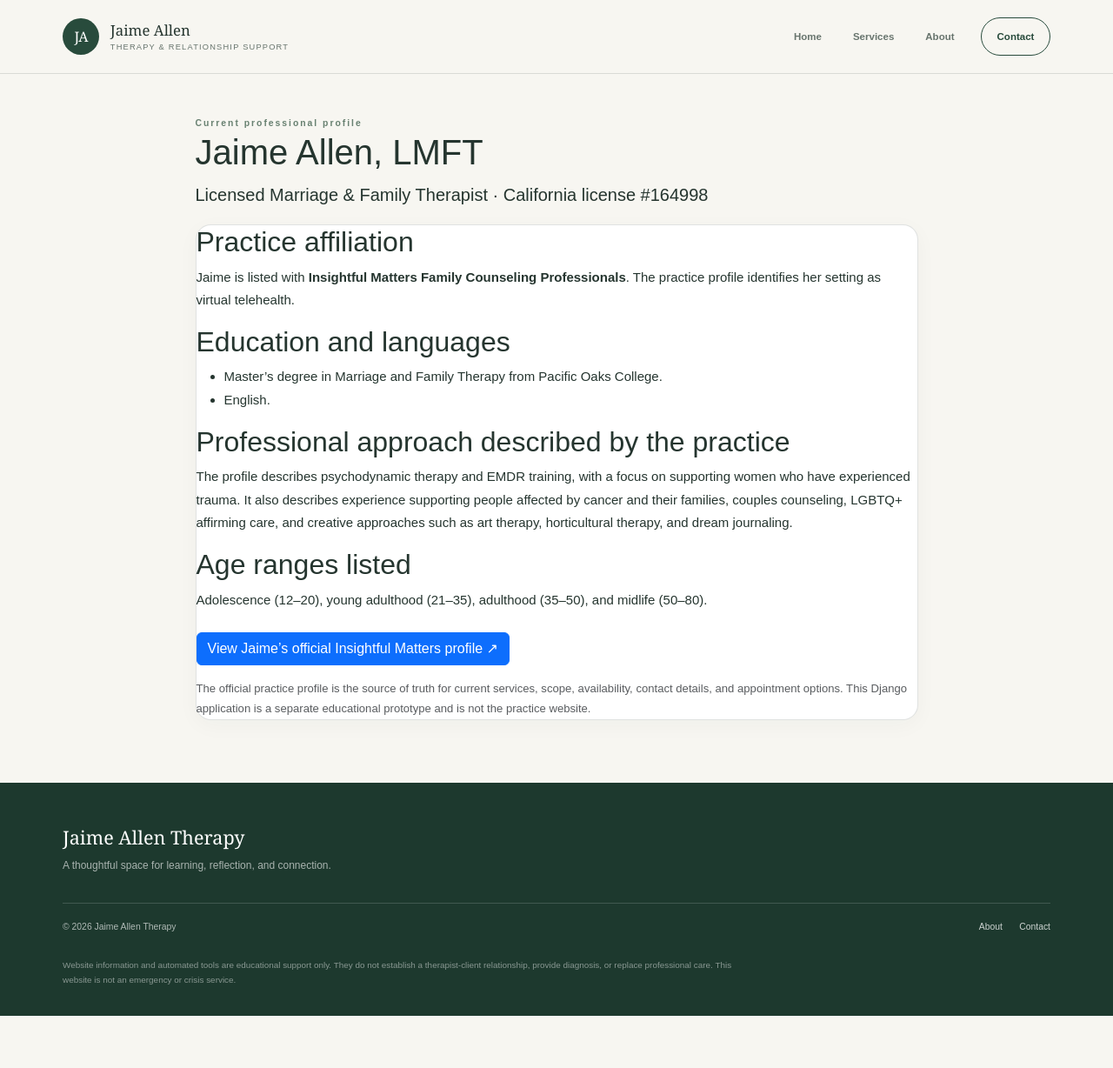
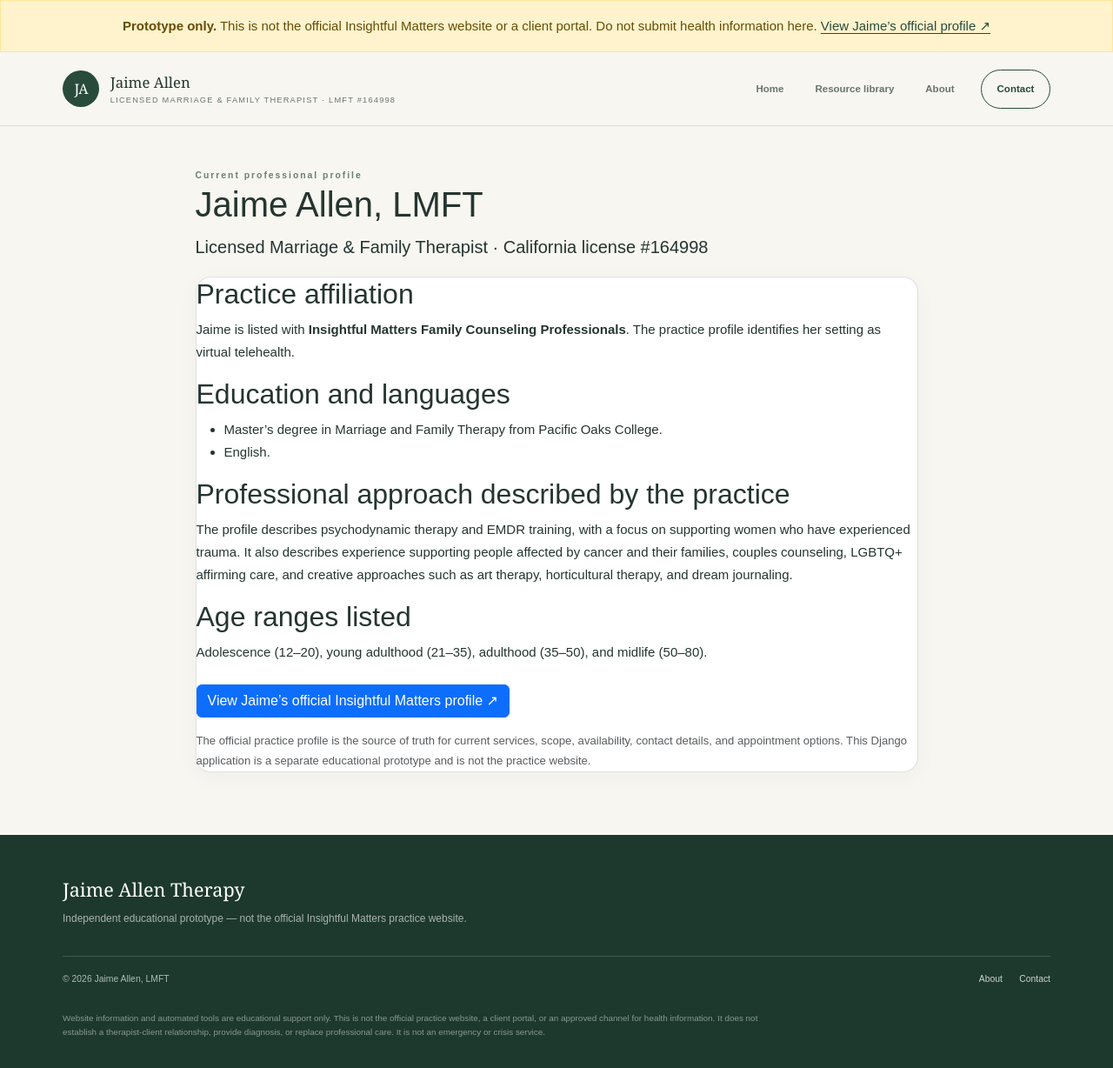
Before and after one commit to SchillingEnterprises/Jaime-Allen, a Django app: page /about/ in a window 1280 px wide. Shown: the whole page at 87% size. Before the commit the page ends 1168 px from the top, so only its background shows below. Run offline with Django 5.2, Linux system fonts and the light colour scheme.

Commit message:
Add prototype and sensitive-information boundary notice

```diff
--- a/therapy_site/templates/base.html
+++ b/therapy_site/templates/base.html
@@ -5,8 +5,8 @@
     <meta charset="utf-8">
     <meta name="viewport" content="width=device-width, initial-scale=1">
     <meta name="theme-color" content="#f6f5f1">
-    <meta name="description" content="{% block meta_description %}Thoughtful relationship support, communication skills, and practical resources from Jaime Allen Therapy.{% endblock %}">
-    <title>{% block title %}Jaime Allen Therapy{% endblock %}</title>
+    <meta name="description" content="{% block meta_description %}Jaime Allen, LMFT #164998, is listed with Insightful Matters Family Counseling Professionals. This independent application is an educational prototype; consult the official practice profile for current information.{% endblock %}">
+    <title>{% block title %}Jaime Allen, LMFT | Educational Prototype{% endblock %}</title>
     <link rel="preconnect" href="https://cdn.jsdelivr.net" crossorigin>
     <link href="https://cdn.jsdelivr.net/npm/bootstrap@5.3.3/dist/css/bootstrap.min.css" rel="stylesheet">
     <link href="https://cdnjs.cloudflare.com/ajax/libs/font-awesome/6.7.2/css/all.min.css" rel="stylesheet">
@@ -15,6 +15,7 @@
 </head>
 <body>
     <a class="skip-link" href="#main-content">Skip to content</a>
+    <div class="alert alert-warning rounded-0 mb-0 text-center" role="note"><strong>Prototype only.</strong> This is not the official Insightful Matters website or a client portal. Do not submit health information here. <a href="https://www.insightfulmatters.com/jaime-allen" target="_blank" rel="noopener noreferrer">View Jaime’s official profile ↗</a></div>
 
     <header class="site-header">
         <nav class="navbar navbar-expand-lg" aria-label="Main navigation">
@@ -23,7 +24,7 @@
                     <span class="brand-mark" aria-hidden="true">JA</span>
                     <span class="brand-copy">
                         <span class="brand-name">Jaime Allen</span>
-                        <span class="brand-description">Therapy &amp; Relationship Support</span>
+                        <span class="brand-description">Licensed Marriage &amp; Family Therapist · LMFT #164998</span>
                     </span>
                 </a>
 
@@ -36,7 +37,7 @@
                 <div class="collapse navbar-collapse" id="primaryNavigation">
                     <ul class="navbar-nav ms-auto align-items-lg-center">
                         <li class="nav-item"><a class="nav-link" href="{% url 'home' %}">Home</a></li>
-                        <li class="nav-item"><a class="nav-link" href="{% url 'home' %}#services">Services</a></li>
+                        <li class="nav-item"><a class="nav-link" href="{% url 'home' %}#services">Resource library</a></li>
                         <li class="nav-item"><a class="nav-link" href="{% url 'about' %}">About</a></li>
                         <li class="nav-item ms-lg-2"><a class="nav-link nav-contact-link" href="{% url 'contact' %}">Contact</a></li>
                     </ul>
@@ -53,19 +54,17 @@
         <div class="container site-container">
             <div class="footer-main">
                 <a class="footer-brand" href="{% url 'home' %}">Jaime Allen Therapy</a>
-                <p class="footer-note">A thoughtful space for learning, reflection, and connection.</p>
+                <p class="footer-note">Independent educational prototype — not the official Insightful Matters practice website.</p>
             </div>
             <div class="footer-bottom">
-                <span>&copy; {% now "Y" %} Jaime Allen Therapy</span>
+                <span>&copy; {% now "Y" %} Jaime Allen, LMFT</span>
                 <nav class="footer-links" aria-label="Footer navigation">
                     <a href="{% url 'about' %}">About</a>
                     <a href="{% url 'contact' %}">Contact</a>
                 </nav>
             </div>
             <p class="site-disclaimer">
-                Website information and automated tools are educational support only. They do not
-                establish a therapist-client relationship, provide diagnosis, or replace professional
-                care. This website is not an emergency or crisis service.
+                Website information and automated tools are educational support only. This is not the official practice website, a client portal, or an approved channel for health information. It does not establish a therapist-client relationship, provide diagnosis, or replace professional care. It is not an emergency or crisis service.
             </p>
         </div>
     </footer>
```
